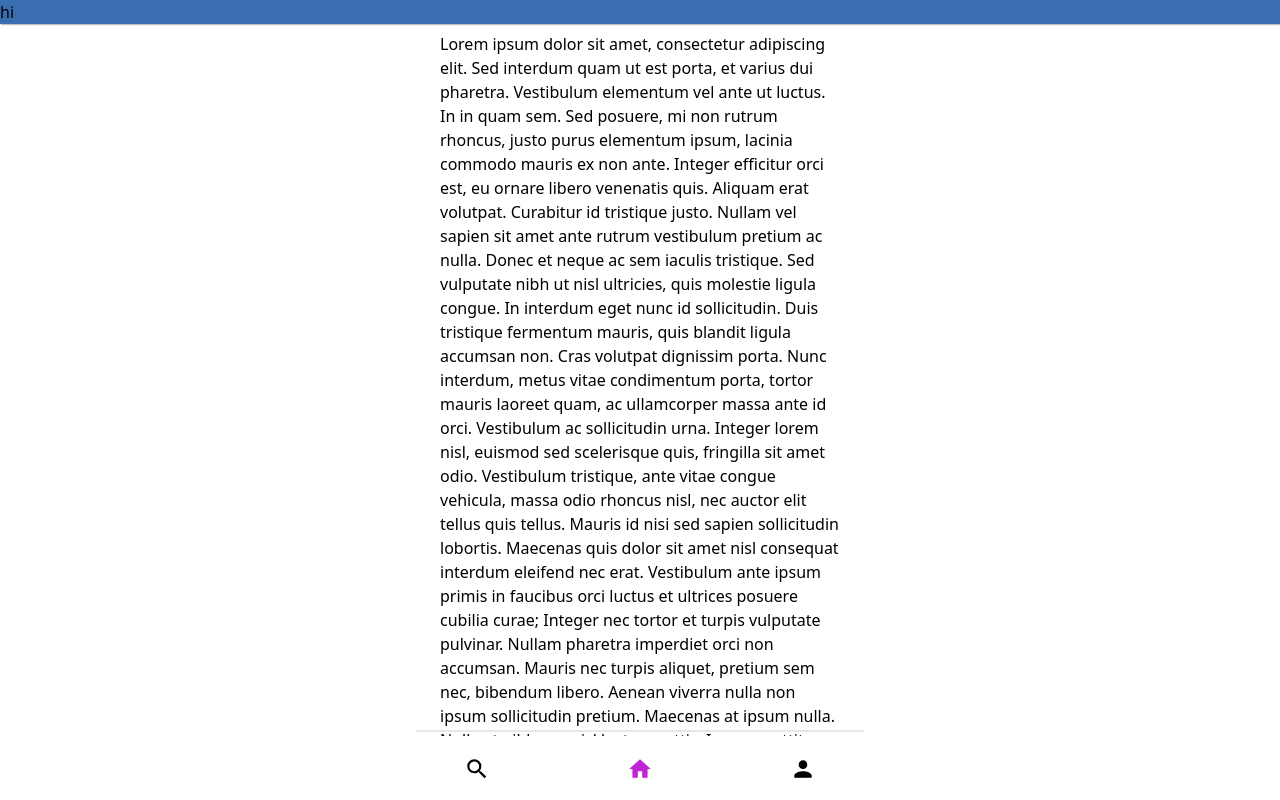
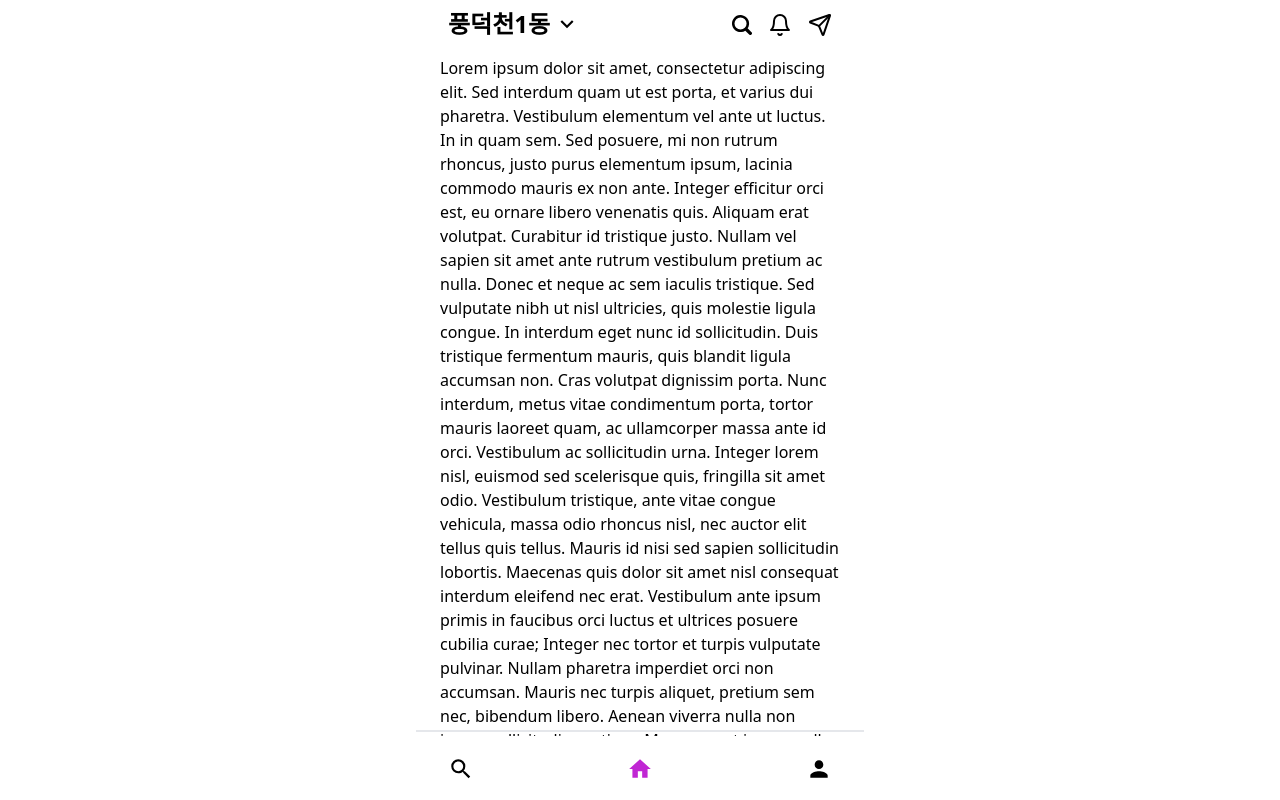
Before and after one commit to gaeeeguri/oldDemo, a Next.js app: page / in a window 1280 px wide. Shown: the top 800 px of the page. Built offline with nearby package versions, Linux system fonts and the light colour scheme.

Commit message:
add header

```diff
--- /dev/null
+++ b/components/header/headerButtons.tsx
@@ -0,0 +1,25 @@
+import { IconButton } from '@chakra-ui/react';
+import { Icon, Search2Icon } from '@chakra-ui/icons';
+import { LuBell, LuSend } from 'react-icons/lu';
+
+export default function HeaderButtons() {
+  return (
+    <div>
+      <IconButton
+        className='ml-4'
+        icon={<Search2Icon boxSize={20} />}
+        aria-label='search'
+      />
+      <IconButton
+        className='ml-4'
+        icon={<Icon as={LuBell} boxSize={24} />}
+        aria-label='search'
+      />
+      <IconButton
+        className='ml-4'
+        icon={<Icon as={LuSend} boxSize={24} />}
+        aria-label='search'
+      />
+    </div>
+  );
+}
--- a/components/header/index.tsx
+++ b/components/header/index.tsx
@@ -1,16 +1,18 @@
 'use client';
 
 import Headroom from 'react-headroom';
+import { Location } from '@/components/header/location';
+import HeaderButtons from '@/components/header/headerButtons';
 
 export function Header() {
   return (
-    <Headroom
-      style={{
-        background: 'rgb(57, 111, 176)',
-        boxShadow: '1px 1px 1px rgba(0,0,0,0.25)',
-      }}
-    >
-      hi
+    <Headroom>
+      <div className='flex justify-center h-12 bg-primary'>
+        <div className='flex content-center items-center justify-between w-full  max-w-md px-8'>
+          <Location />
+          <HeaderButtons />
+        </div>
+      </div>
     </Headroom>
   );
 }
--- /dev/null
+++ b/components/header/location.tsx
@@ -0,0 +1,14 @@
+import { IconButton } from '@chakra-ui/react';
+import { ChevronDownIcon } from '@chakra-ui/icons';
+
+export function Location() {
+  return (
+    <div className='flex'>
+      <h1 className='font-bold text-2xl mr-1'>풍덕천1동</h1>
+      <IconButton
+        icon={<ChevronDownIcon boxSize={26} />}
+        aria-label='location'
+      />
+    </div>
+  );
+}
--- a/components/navBar/index.tsx
+++ b/components/navBar/index.tsx
@@ -8,7 +8,7 @@ export function NavBar() {
   return (
     <>
       <footer className='flex content-center justify-center bottom-0 sticky bg-primary h-16 items-center'>
-        <nav className='container flex content-center items-center justify-between px-12 py-4 mx-auto font-semibold leading-6 lg:py-6 bottom-0 border-t-2 border-b-blue-300 max-w-md'>
+        <nav className='container flex content-center items-center justify-between px-8 py-4 mx-auto font-semibold leading-6 lg:py-6 bottom-0 border-t-2 border-b-blue-300 max-w-md'>
           <NavLink
             href={'/search'}
             icon={<Icon boxSize={26} as={MdSearch} />}
```
